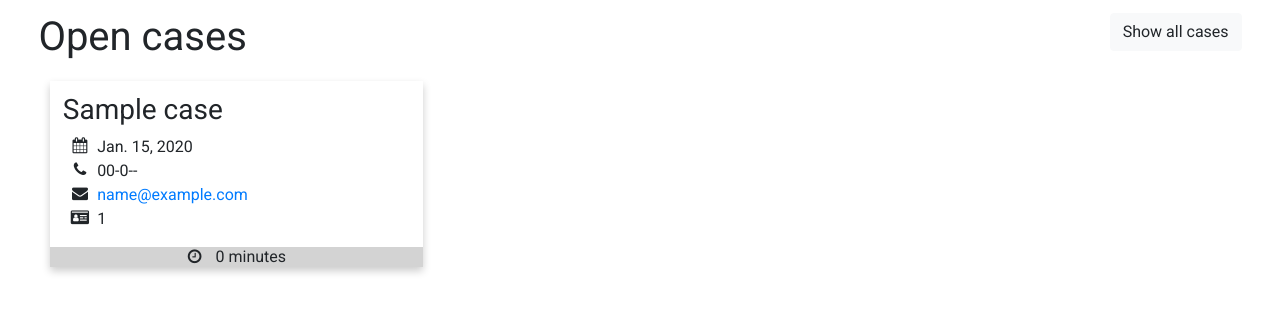
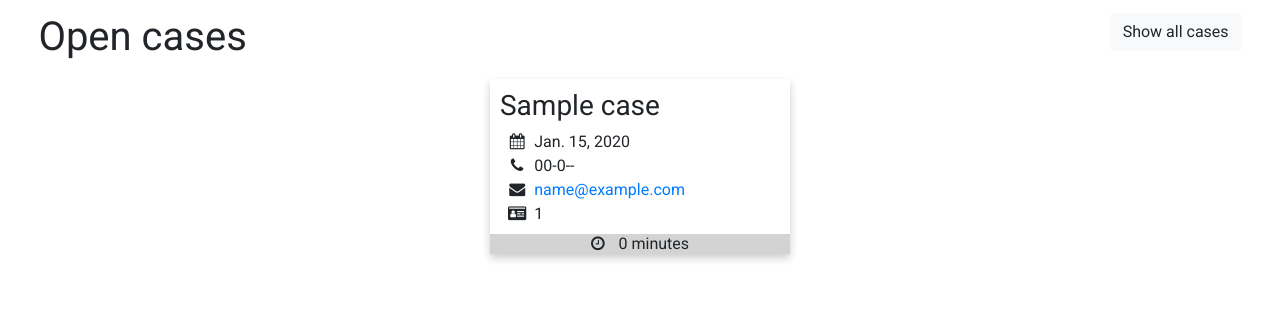
Before and after one commit to Svetlitski/sao-case-management, a Django app: a page that uses cases/templates/cases/caselist.html in a window 1280 px wide. Shown: the part 50-363 px from the top of the page. Run offline with Django 3.2, Linux system fonts and the light colour scheme; a user stored in the database is signed in; tables that the repository leaves empty hold one stand-in row (values such as "Sample post"); some libraries are stand-ins or nearby versions.

Commit message:
Case list view now uses flexbox.

```diff
--- a/cases/static/cases/css/style.css
+++ b/cases/static/cases/css/style.css
@@ -70,17 +70,31 @@ header {
 
 /* Case list view */
 
+#case-list {
+    height: 100%;
+    width: 100%;
+    display: flex;
+    flex-direction: row;
+    flex-wrap: wrap;
+    justify-content: space-evenly;
+}
+
+.clearfix:after {
+  content: "";
+  display: table;
+  clear: both;
+}
+
 
 .case-card {
+    position: relative;
     cursor: pointer;
     word-wrap: break-word;
-    float: left;
-    clear: right;
-    width: 31%;
-    height: 30%;
+    width: 300px;
+    height: 175px;
     box-shadow: 0 4px 8px 0 rgba(0, 0, 0, 0.2);
     transition: 0.3s;
-    margin: 1% 1%;
+    margin: 10px auto;
     overflow: hidden;
 }
 
@@ -94,7 +108,10 @@ header {
 }
 
 .card-foot {
+    /*margin-top: 20px;*/
+    position: absolute;
     text-align: center;
+    bottom: 0;
     word-wrap: inherit;
     width: 100%;
     height: 20px;
@@ -128,12 +145,17 @@ header {
 
 
 /* Case detail view */
+/* TODO: configure to use flexbox */
 
 #updates {
     width: 46%;
     margin-right: 8%;
     margin-bottom: 1%;
     float: left;
+}
+
+#case-update-form {
+    width: 100px;
 }
 
 .ui-accordion-header {
--- a/cases/templates/cases/caselist.html
+++ b/cases/templates/cases/caselist.html
@@ -38,7 +38,7 @@
 	<button id="show-all-cases-toggle" type="button" class="btn btn-md btn-light" style="float:right">Show all cases</button>
 	<h1 id="case-list-page-title" style="clear:left">Open cases</h1> {% if error_message %}
 	<p><strong>{{ error_message }}</strong></p>{% endif %}
-	<div id="case-list">
+	<div id="case-list" class="clearfix">
 	{% for case in person.case_set.all %}
 		<div class="case-card{{case.is_open|yesno:', closed-case'}}" href="{% url 'cases:case_detail' case.slug %}" onclick="location.href='{% url 'cases:case_detail' case.slug %}';">
 			<div class="case-card-contents">
@@ -55,6 +55,6 @@
 		    <p title="Last updated {{ case.last_updated|timesince }} ago"><i class="fa fa-clock-o" style="margin-right:10px"></i> {{ case.last_updated|timesince }}</p>
 		  </div>
 		</div>
+	{% endfor %}
 	</div>
-	{% endfor %}
 {% endblock %}
--- a/cases/views.py
+++ b/cases/views.py
@@ -19,7 +19,7 @@ class OfficeLoginView(LoginView):
 
 # Used for logout button, simply redirects to login page
 def logout_view(request):
-    ogout(request)
+    logout(request)
     return redirect(settings.LOGIN_REDIRECT_URL)
 
 
```
Also changed, not shown: cases/templates/cases/casedetail.html (+4 -3 lines).
